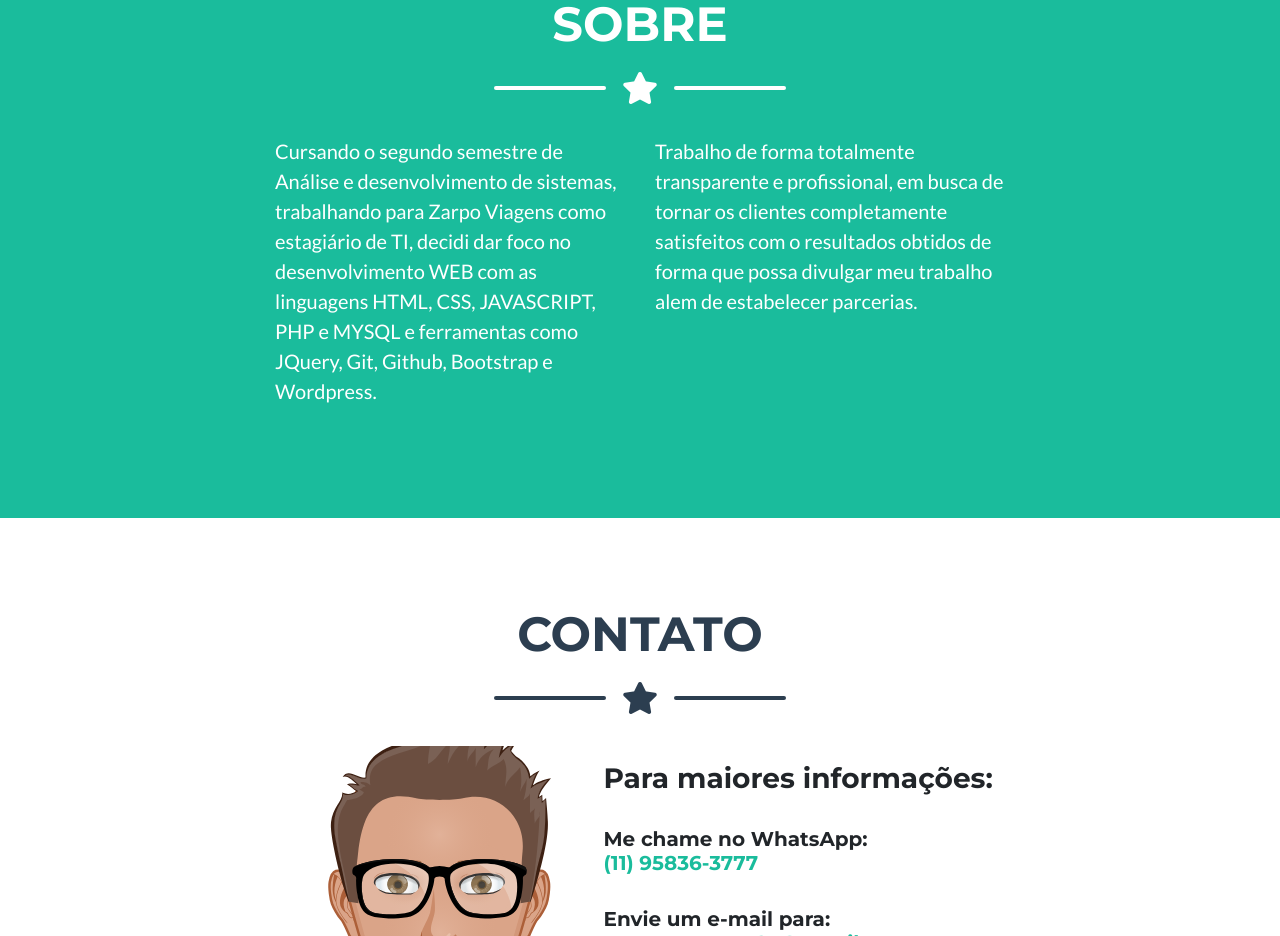
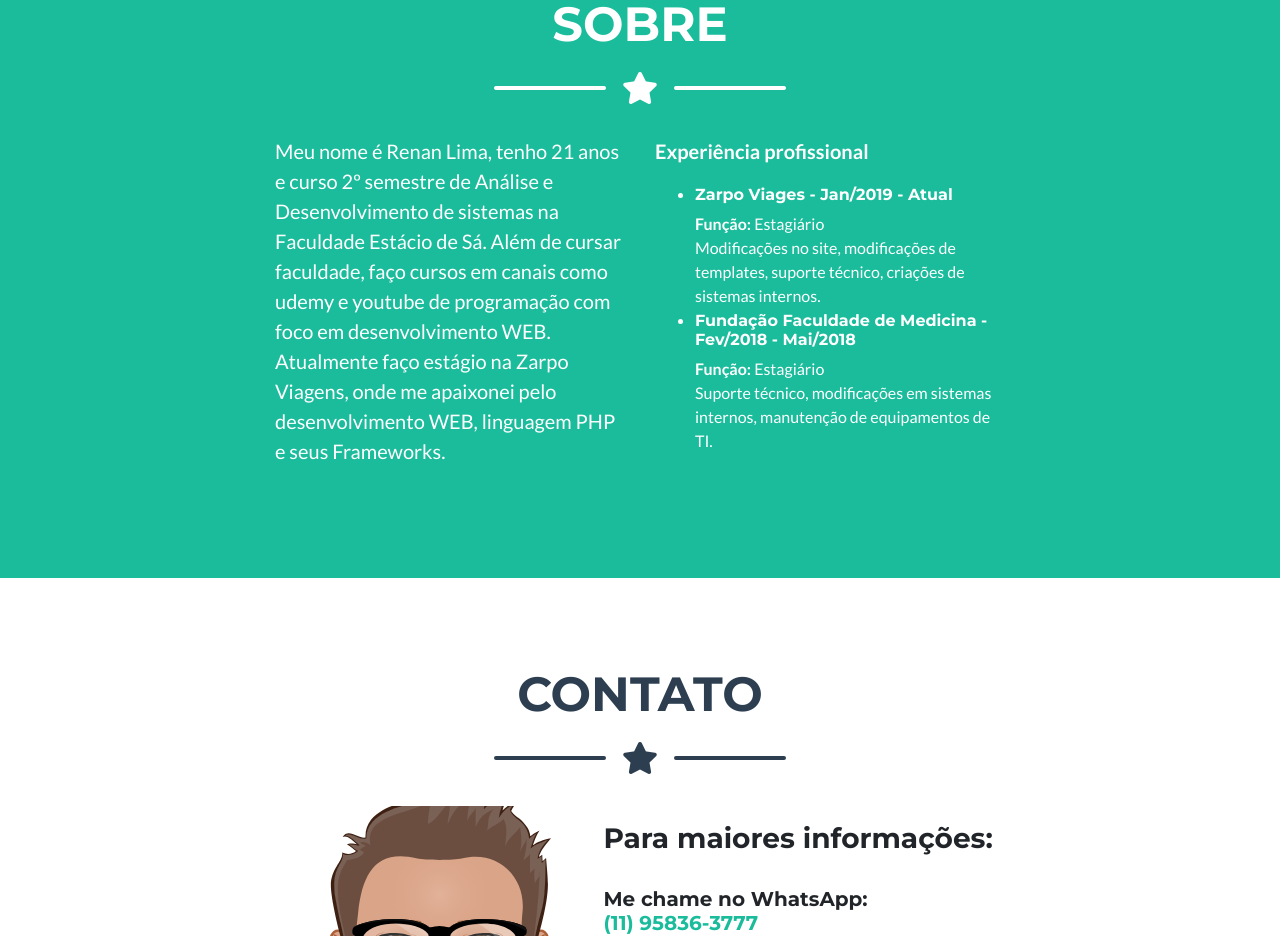
Before and after one commit to renanlimafreelance/renanlimafreelance.github.io, a website with bundled scripts: page index.html in a window 1280 px wide. Shown: the part 1720-2656 px from the top of the page. Built offline with nearby package versions, Linux system fonts and the light colour scheme.

Commit message:
modificando o sobre

```diff
--- a/index.html
+++ b/index.html
@@ -187,10 +187,20 @@
       <!-- About Section Content -->
       <div class="row">
         <div class="col-lg-4 ml-auto">
-          <p class="lead">Cursando o segundo semestre de Análise e desenvolvimento de sistemas, trabalhando para Zarpo Viagens como estagiário de TI, decidi dar foco no desenvolvimento WEB com as linguagens HTML, CSS, JAVASCRIPT, PHP e MYSQL e ferramentas como JQuery, Git, Github, Bootstrap e Wordpress.  </p>
+          <p class="lead">Meu nome é Renan Lima, tenho 21 anos e curso 2º semestre de Análise e Desenvolvimento de sistemas na Faculdade Estácio de Sá. Além de cursar faculdade, faço cursos em canais como udemy e youtube de programação com foco em desenvolvimento WEB. Atualmente faço estágio na Zarpo Viagens, onde me apaixonei pelo desenvolvimento WEB, linguagem PHP e seus Frameworks.</p>
         </div>
         <div class="col-lg-4 mr-auto">
-          <p class="lead">Trabalho de forma totalmente transparente e profissional, em busca de tornar os clientes completamente satisfeitos com o resultados obtidos de forma que possa divulgar meu trabalho alem de estabelecer parcerias.</p>
+          <p class="lead">
+            <strong style="font-weight: bold;">Experiência profissional</strong>
+            <ul>
+              <li><h6>Zarpo Viages - Jan/2019 - Atual</h6></li>
+              <strong>Função:</strong> Estagiário<br>
+              Modificações no site, modificações de templates, suporte técnico, criações de sistemas internos.<br>
+              <li><h6>Fundação Faculdade de Medicina - Fev/2018 - Mai/2018</h6></li>
+              <strong>Função:</strong> Estagiário<br>
+              Suporte técnico, modificações em sistemas internos, manutenção de equipamentos de TI.<br>
+            </ul>
+          </p>
         </div>
       </div>
 
```
